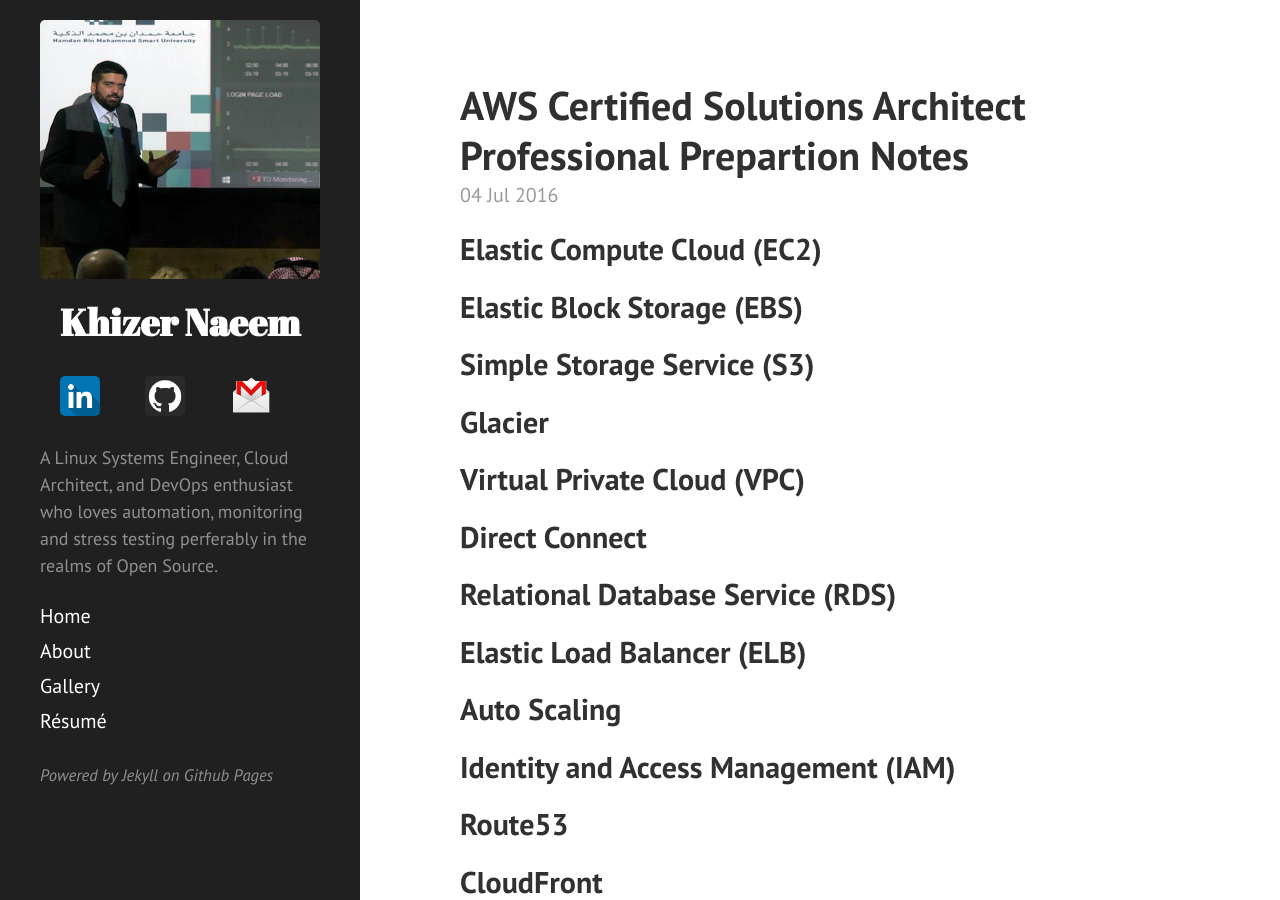
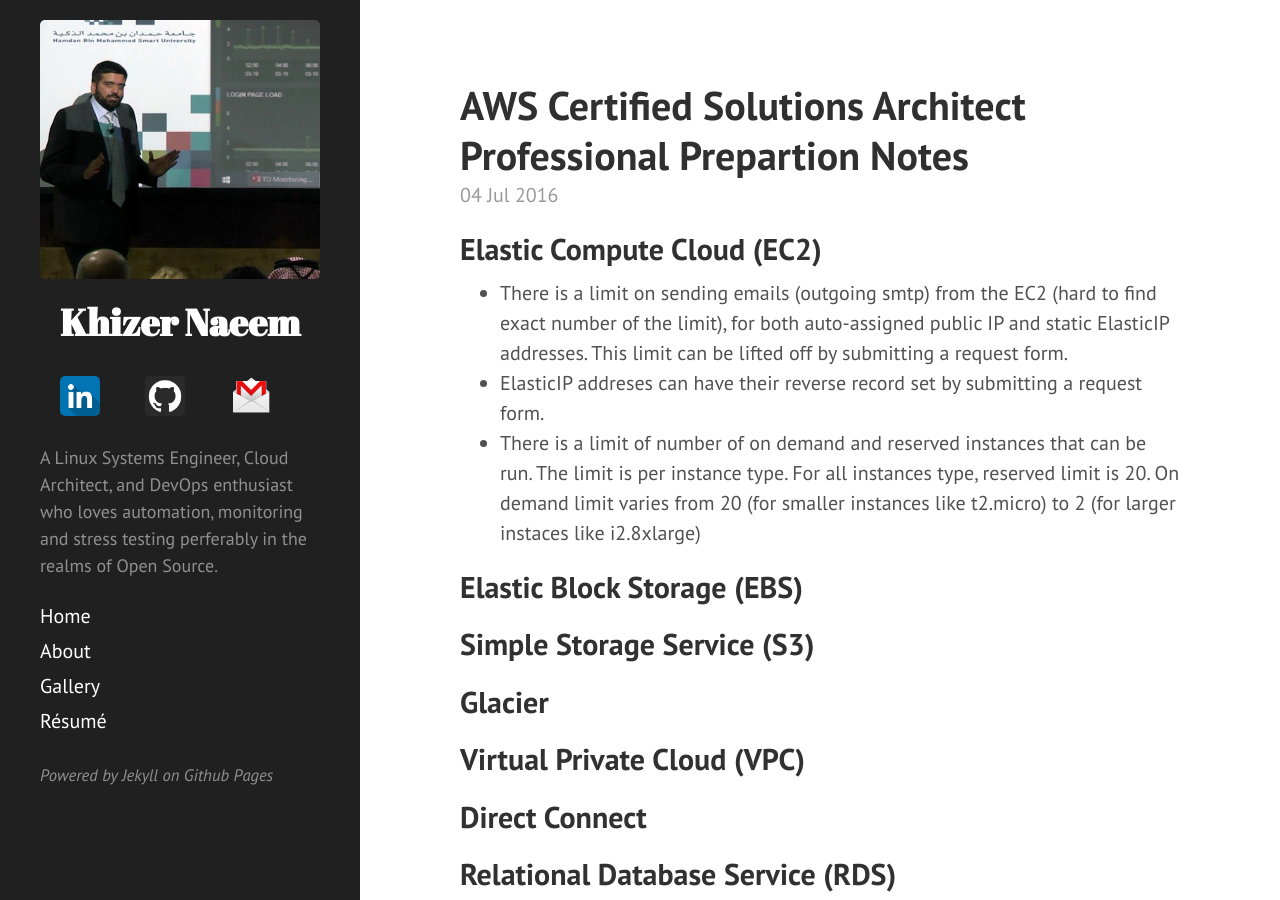
Before and after one commit to kxr/kxr.github.io, a Jekyll site: the page built from _posts/2016-07-04-aws-certified-solutions-architech-professional-preparation-notes.md, in a window 1280 px wide and 900 px high. Built offline with Jekyll 4.4.1, drawn with Linux system fonts in a browser that asks for light colours; comment, search, counter and statistics services are not loaded.

Commit message:
aws csa pro notes post

```diff
--- a/_posts/2016-07-04-aws-certified-solutions-architech-professional-preparation-notes.md
+++ b/_posts/2016-07-04-aws-certified-solutions-architech-professional-preparation-notes.md
@@ -4,6 +4,11 @@ title: AWS Certified Solutions Architect Professional Prepartion Notes
 ---
 
 ## Elastic Compute Cloud (EC2)
+
+- There is a limit on sending emails (outgoing smtp) from the EC2 (hard to find exact number of the limit), for both auto-assigned public IP and static ElasticIP addresses. This limit can be lifted off by submitting a request form.
+- ElasticIP addreses can have their reverse record set by submitting a request form.
+- There is a limit of number of on demand and reserved instances that can be run. The limit is per instance type. For all instances type, reserved limit is 20. On demand limit varies from 20 (for smaller instances like t2.micro) to 2 (for larger instaces like i2.8xlarge)
+
 
 ## Elastic Block Storage (EBS)
 
```
